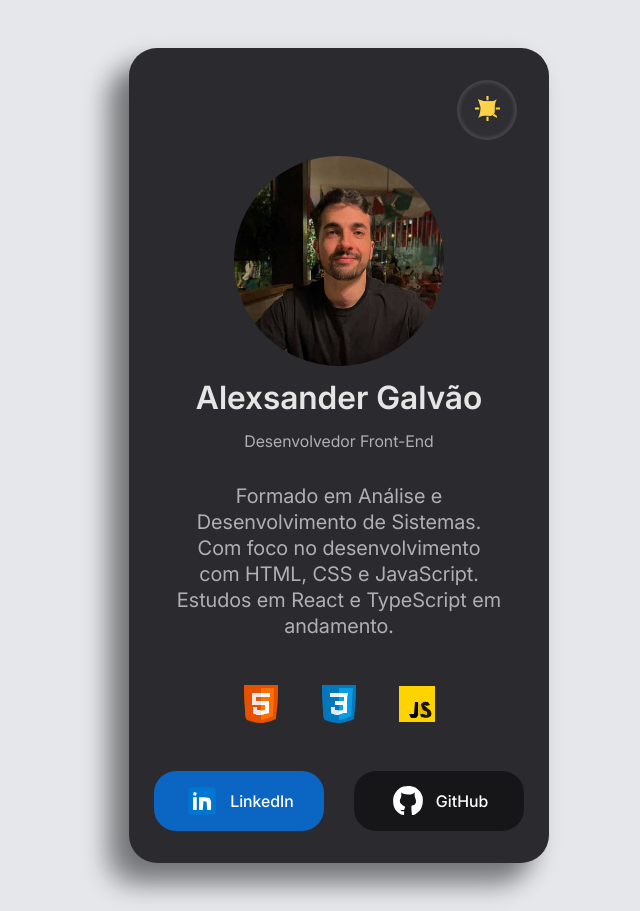
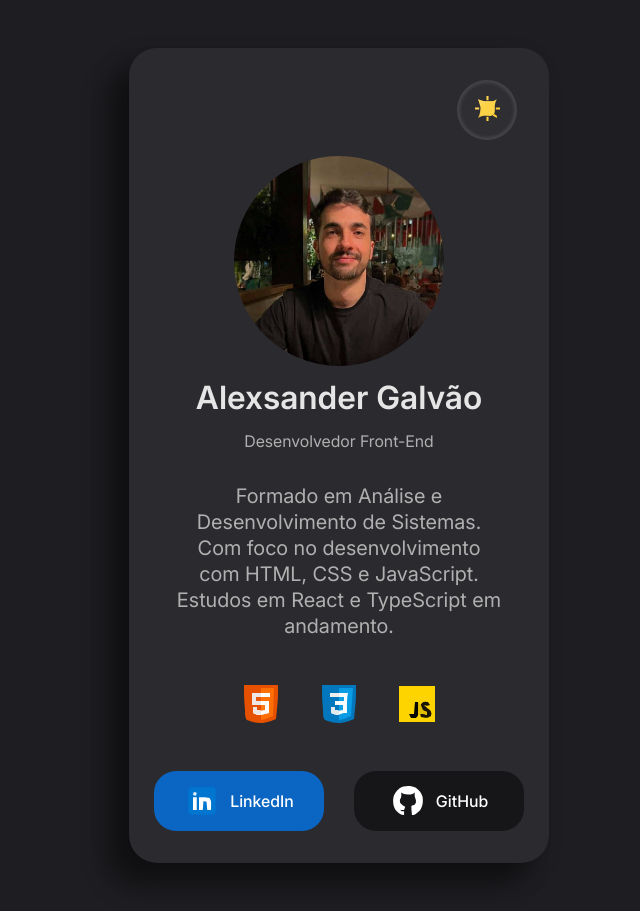
Before and after one commit to AlexsanderGS/card-perfil-profissional, a plain HTML site: page index.html in a window 1280 px wide. Both pictures are taken after a click on the button "Botão alternar tema de fundo". Shown: the whole page, without its empty margins (301-941 px from the left). Drawn offline with Linux system fonts and the light colour scheme.

Commit message:
Ajustando a funcionalidade do tema escuro para toda a página e não somente ao card.

```diff
--- a/src/styles/base/global.css
+++ b/src/styles/base/global.css
@@ -49,7 +49,8 @@
 body.dark-theme {
   /* DARK THEME */
 
-  /* Cores de backgroud */
+  /* Cores de background */
+  --background-page: #1e1e22;
   --background-card: #2b2b2f;
 
   /* Cores de texto */
```
